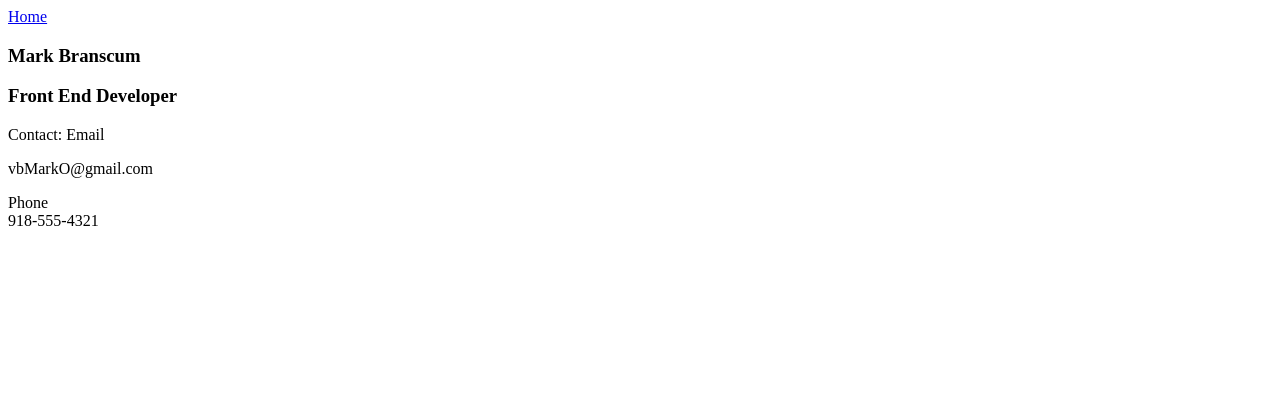
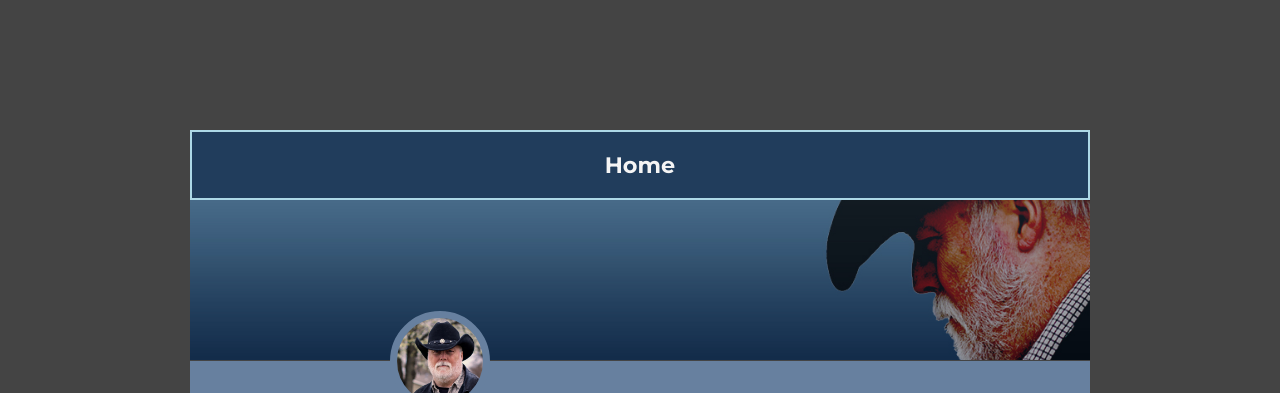
Before and after one commit to jsMarko/portfolio_update_v1, a plain HTML site: page contact.html in a window 1280 px wide. Shown: the top 393 px of the page. Drawn offline with Linux system fonts and the light colour scheme.

Commit message:
Styled Contact Page

```diff
--- a/contact.html
+++ b/contact.html
@@ -3,15 +3,16 @@
    <head>
       <meta charset="UTF-8" />
       <meta name="viewport" content="width=device-width, initial-scale=1.0" />
-      <link rel="stylesheet" href="../css/main.css" />
+      <link rel="stylesheet" href="styles.css" />
       <title>Contact Page</title>
    </head>
    <body>
+      <div class="main-contact">
          <!-- This is for the contact page -->
          <div class="contact-container">
             <div class="contact-card">
                <div class="contact-box contact-one">
-               <a href="../index.html">Home</a>
+                  <a href="index.html">Home</a>
                </div>
                <div class="contact-box contact-two"></div>
                <div class="contact-box contact-three">
@@ -33,5 +34,6 @@
                <div class="contact-box contact-nine">918-555-4321</div>
             </div>
          </div>
+      </div>
    </body>
 </html>
--- a/styles.css
+++ b/styles.css
@@ -1,3 +1,7 @@
+@import url("https://fonts.googleapis.com/css?family=Montserrat:300,300i,400,400i,500,600,700,800,900&display=swap");
+@import url("https://fonts.googleapis.com/css?family=Prata&display=swap");
+@import url("https://fonts.googleapis.com/css?family=Pinyon+Script&display=swap");
+
 /* Global Layout Set-up */
 * {
    box-sizing: border-box;
@@ -232,3 +236,148 @@ figcaption {
    margin: 0;
    border: 2px solid black;
 }
+
+/* ************** CONTACT PAGE START ************ */
+.main-contact {
+   background: #444;
+   font-family: "Montserrat", sans-serif;
+   width: 100vw;
+   height: 100vh;
+   display: flex;
+   justify-content: center;
+}
+.contact-container {
+   width: 100%;
+   max-width: 900px;
+   height: 95vh;
+   display: flex;
+   justify-content: center;
+   align-items: center;
+}
+
+.contact-card {
+   width: 100%;
+   height: 500px;
+
+   display: grid;
+   grid-template-columns: 1fr 2fr;
+}
+.contact-box {
+   background: #67809f;
+   font-weight: 700;
+}
+
+.contact-one {
+   /*  ****************** HOME BTN *********  */
+   grid-column: span 2;
+   height: auto;
+   align-self: top;
+
+   border: 2px solid lightblue;
+}
+
+.contact-one a {
+   /*  *********** HOME BTN ANCHOR *********  */
+   display: block;
+   width: 100%;
+   height: 100%;
+   color: #f5f5f5;
+   display: flex;
+   justify-content: center;
+   align-items: center;
+   font-size: 1.4rem;
+   background: #213d5c;
+   text-decoration: none;
+}
+
+.contact-one a:hover {
+   opacity: 0.7;
+}
+
+.contact-two {
+   /*  ****************** SHOWCASE *********  */
+   grid-column: span 2;
+   grid-row: span 2;
+   background: no-repeat right 55% / cover url("images/hero-me.jpg");
+   height: 160px;
+   margin-bottom: -75px;
+}
+
+.contact-three {
+   /*  ****************** PROFILE *********  */
+   display: flex;
+   justify-content: flex-end;
+}
+
+.contact-three-profile-img {
+   border-radius: 50% 50%;
+   width: 100px;
+   height: 100px;
+   background: no-repeat center/cover url("images/profile.png");
+   margin-top: -50px;
+   border: 7px solid #67809f;
+}
+
+.contact-four {
+   /*  ****************** NAME *********  */
+   display: flex;
+   justify-content: flex-end;
+   align-items: flex-end;
+   padding-right: 30px;
+}
+
+.contact-name {
+   margin: 0;
+   font-family: "Pinyon Script", cursive;
+   font-size: 2.8rem;
+}
+
+.contact-five {
+   /*  *********** FRONT END DEVELOPER *********  */
+   grid-column: span 2;
+   display: flex;
+   justify-content: flex-end;
+   align-items: flex-start;
+   padding-right: 30px;
+}
+
+.contact-developer-title {
+   margin: 0;
+}
+
+.contact-six {
+   /*  ****************** CONTACT EMAIL *********  */
+   display: flex;
+   justify-content: flex-end;
+   align-items: center;
+   padding-left: 10px;
+   font-family: "Roboto", sans-serif;
+}
+
+.contact-title {
+   margin: 0;
+}
+
+.contact-seven {
+   /*  ****************** EMAIL TITLE *********  */
+   display: flex;
+   align-items: center;
+   padding-left: 10px;
+}
+
+.contact-email-title {
+   margin: 0;
+}
+
+.contact-eight {
+   /*  ****************** PHONE TITLE *********  */
+   display: flex;
+   justify-content: flex-end;
+}
+
+.contact-nine {
+   /*  ****************** PHONE NUMBER *********  */
+   display: flex;
+   justify-content: flex-start;
+   padding-left: 10px;
+}
```
Also changed, not shown: experience.html (+1 -1 lines), index.html (+1 -0 lines). Lines whose indentation alone changed are shown as unchanged.
